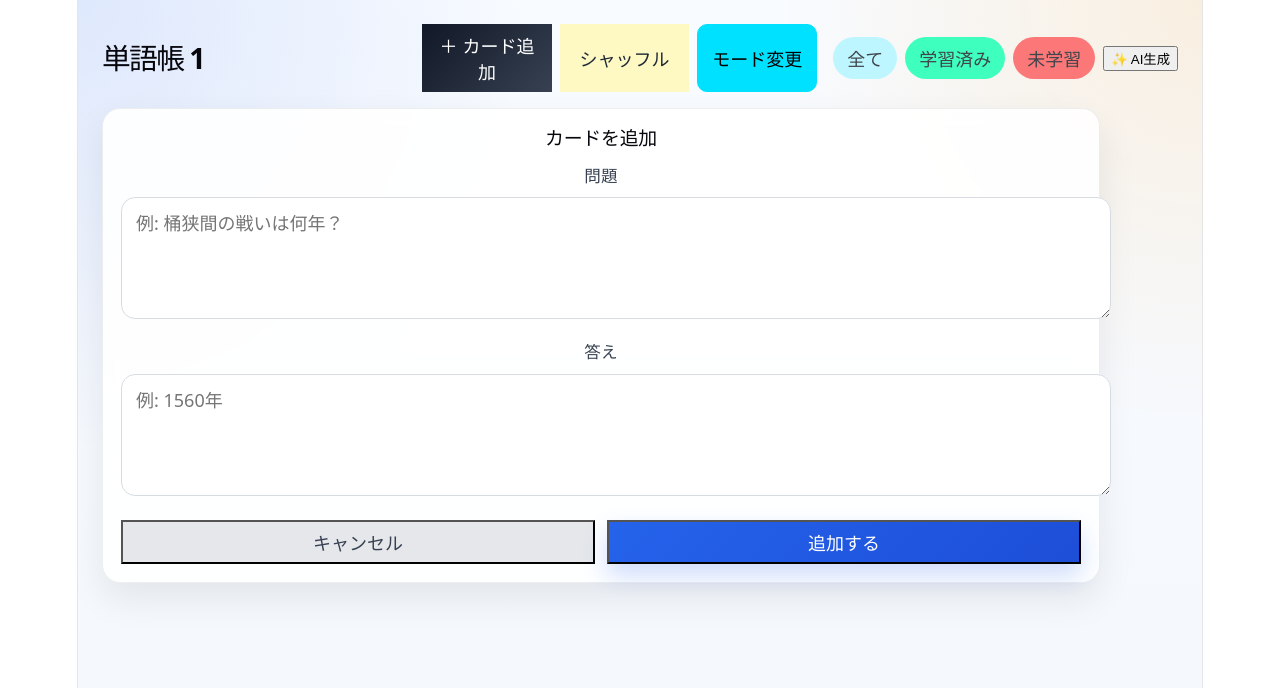
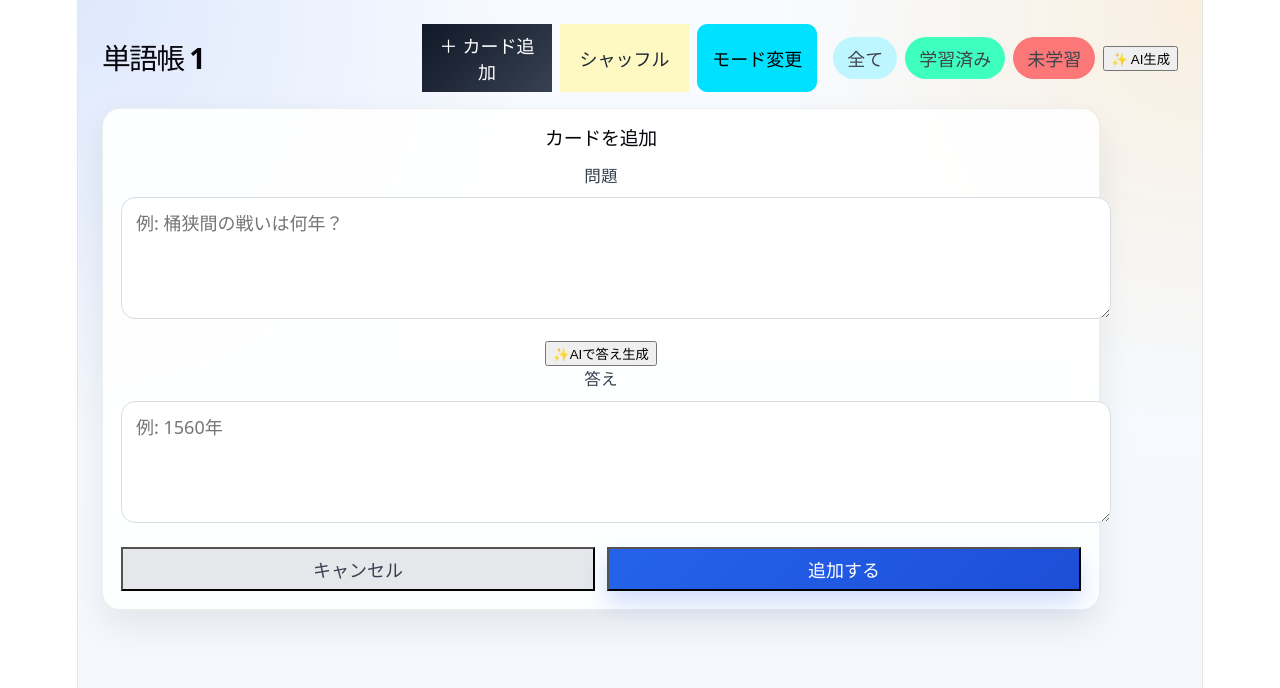
Before and after one commit to i-nayu/WebTan, a React (Vite) app in the folder project/: page /card/1 in a window 1280 px wide. Both pictures are taken after a click on the button "＋ カード追加". Shown: the top 688 px of the page. Built offline with nearby package versions, Linux system fonts and the light colour scheme.

Commit message:
Done
AI生成機能追加

```diff
--- a/project/src/Pages/CardList/CardList.tsx
+++ b/project/src/Pages/CardList/CardList.tsx
@@ -583,6 +583,69 @@ const CardList: React.FC = () => {
     };
   };
 
+  const handleGenerateAnswerByAI = async () => {
+    setGeneratingId('new-card');
+
+          const usableApiKey = await getApiKey();
+
+          if (!usableApiKey) { //APIがない時は入力画面を開く
+              toast.error('AI生成にはAPIキーが必要です。設定画面でAPIキーを入力してください。'  );
+              setIsSettingsOpen(true);
+              return;
+          }
+
+
+          const question = newQuestion.trim();
+
+          try {
+              const prompt =
+                  `以下の問題に対して、単語帳の「答え」として使える簡潔な説明を日本語で出力してください。問題: ${question}`;
+
+              const genAI = new GoogleGenerativeAI(
+                  usableApiKey
+              );
+
+              const model = genAI.getGenerativeModel({
+                  model: 'gemini-2.5-flash',
+              });
+
+              const result = await model.generateContent({
+                  contents: [
+                      {
+                          role: 'user',
+                          parts: [
+                              {
+                                  text: prompt,
+                              },
+                          ],
+                      },
+                  ],
+              });
+
+              const responseText = result.response.text().trim();
+
+              if (!responseText) {
+                  throw new Error(
+                      'AIの応答が空でした。'
+                  );
+              }
+
+              setNewAnswer(responseText);
+
+    toast.success('答えを生成しました');
+
+          } catch (error: any) {
+              console.error(error);
+
+              const em =
+                  error?.message ?? String(error);
+
+              toast.error(`AI生成に失敗しました: ${em}`);
+          } finally {
+              setGeneratingId(null);
+          }
+      };
+
 
   // ======================================================
   // 画面レイアウト
@@ -769,7 +832,19 @@ const CardList: React.FC = () => {
           </label>
 
           <label className={styles.field}>
+            <div className={styles.aiRow}>
+  <button
+    type="button"
+    onClick={() => handleGenerateAnswerByAI()}
+    disabled={generatingId === 'new-card'}
+  >
+    {generatingId === 'new-card'
+      ? '生成中...'
+      : '✨AIで答え生成'}
+  </button>
+</div>
             <span className={styles.fieldLabel}>答え</span>
+
             <textarea
               className={styles.textArea}
               value={newAnswer}
```
